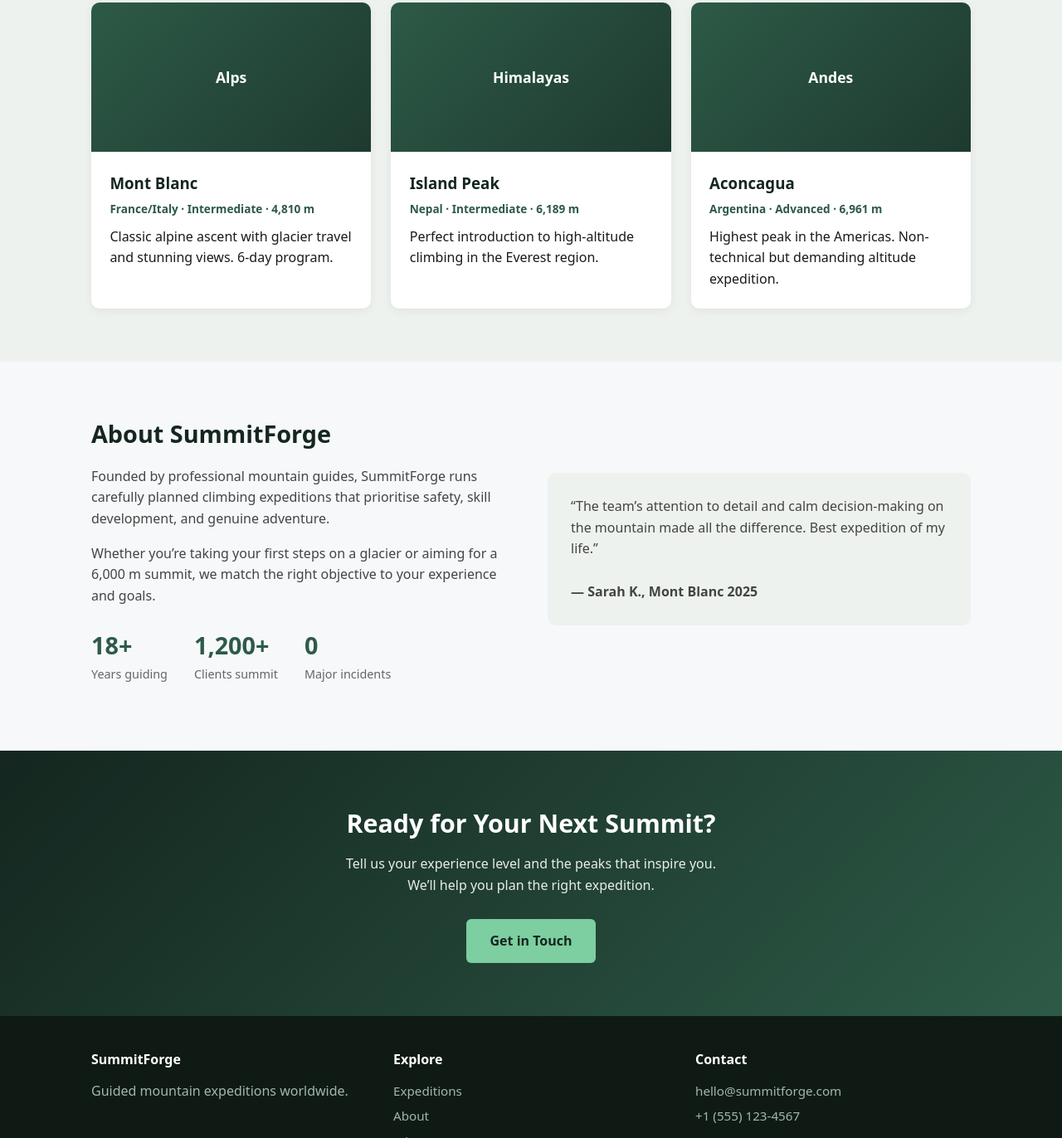
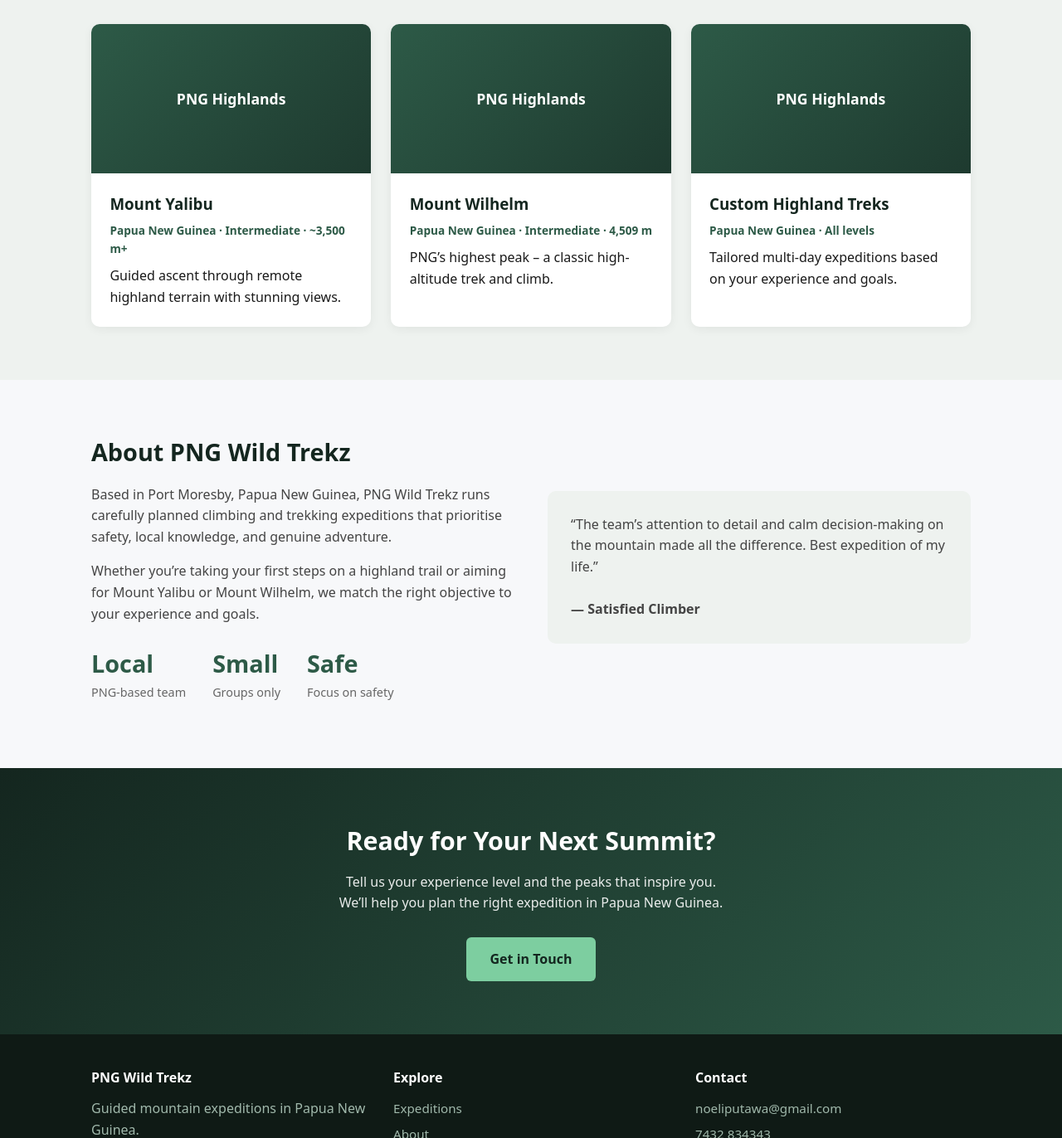
Before and after one commit to mangimosbi/pngwildtrekz, a plain HTML site: page index.html in a window 1280 px wide. Shown: the part 1428-2800 px from the top of the page at 83% size. Drawn offline with Linux system fonts and the light colour scheme.

Commit message:
Update index.html

```diff
--- a/index.html
+++ b/index.html
@@ -7,15 +7,14 @@
   <link rel="stylesheet" href="style.css">
 </head>
 <body>
-
   <!-- Header -->
   <header>
     <div class="container">
-      <a href="#" class="logo">Summit<span>Forge</span></a>
+      <a href="#" class="logo">PNG <span>Wild Trekz</span></a>
       <button class="menu-toggle" aria-label="Menu" onclick="document.querySelector('nav').classList.toggle('open')">☰</button>
       <nav>
-        <a href=climbs.html>Expeditions</a>
-        <a href=tips.html>About</a>
+        <a href="climbs.html">Expeditions</a>
+        <a href="tips.html">About</a>
         <a href="#why-us">Why Us</a>
         <a href="#contact">Contact</a>
       </nav>
@@ -26,7 +25,7 @@
   <section class="hero">
     <div class="container">
       <h1>Climb Higher.<br>Live Deeper.</h1>
-      <p>Guided mountain expeditionsTo the top of Mount Yalibu</p>
+      <p>Guided mountain expeditions to the top of Mount Yalibu</p>
       <a href="#expeditions" class="btn">View Expeditions</a>
       <a href="#contact" class="btn btn-outline">Plan Your Trip</a>
     </div>
@@ -36,12 +35,12 @@
   <section id="why-us">
     <div class="container">
       <h2 class="section-title">Why Climb With Us</h2>
-      <p class="section-subtitle">Professional guides, small groups, and a focus on safety and unforgettable experiences.</p>
+      <p class="section-subtitle">Professional guides, small groups, and a focus on safety and unforgettable experiences in Papua New Guinea.</p>
       <div class="features">
         <div class="feature-card">
           <div class="feature-icon">🧭</div>
           <h3>Expert Guides</h3>
-          <p>IFMGA-certified mountain guides with years of high-altitude experience.</p>
+          <p>Local mountain guides with deep knowledge of PNG’s peaks and trails.</p>
         </div>
         <div class="feature-card">
           <div class="feature-icon">🛡️</div>
@@ -55,8 +54,8 @@
         </div>
         <div class="feature-card">
           <div class="feature-icon">🌍</div>
-          <h3>Global Peaks</h3>
-          <p>Expeditions across the Alps, Andes, Himalayas, and New Zealand.</p>
+          <h3>PNG Peaks</h3>
+          <p>Expeditions focused on Mount Yalibu and the highlands of Papua New Guinea.</p>
         </div>
       </div>
     </div>
@@ -69,27 +68,27 @@
       <p class="section-subtitle">Hand-picked routes for different skill levels and seasons.</p>
       <div class="expedition-grid">
         <article class="expedition-card">
-          <div class="expedition-img">Alps</div>
+          <div class="expedition-img">PNG Highlands</div>
           <div class="expedition-body">
-            <h3>Mont Blanc</h3>
-            <p class="meta">France/Italy · Intermediate · 4,810 m</p>
-            <p>Classic alpine ascent with glacier travel and stunning views. 6-day program.</p>
+            <h3>Mount Yalibu</h3>
+            <p class="meta">Papua New Guinea · Intermediate · ~3,500 m+</p>
+            <p>Guided ascent through remote highland terrain with stunning views.</p>
           </div>
         </article>
         <article class="expedition-card">
-          <div class="expedition-img">Himalayas</div>
+          <div class="expedition-img">PNG Highlands</div>
           <div class="expedition-body">
-            <h3>Island Peak</h3>
-            <p class="meta">Nepal · Intermediate · 6,189 m</p>
-            <p>Perfect introduction to high-altitude climbing in the Everest region.</p>
+            <h3>Mount Wilhelm</h3>
+            <p class="meta">Papua New Guinea · Intermediate · 4,509 m</p>
+            <p>PNG’s highest peak – a classic high-altitude trek and climb.</p>
           </div>
         </article>
         <article class="expedition-card">
-          <div class="expedition-img">Andes</div>
+          <div class="expedition-img">PNG Highlands</div>
           <div class="expedition-body">
-            <h3>Aconcagua</h3>
-            <p class="meta">Argentina · Advanced · 6,961 m</p>
-            <p>Highest peak in the Americas. Non-technical but demanding altitude expedition.</p>
+            <h3>Custom Highland Treks</h3>
+            <p class="meta">Papua New Guinea · All levels</p>
+            <p>Tailored multi-day expeditions based on your experience and goals.</p>
           </div>
         </article>
       </div>
@@ -101,21 +100,21 @@
     <div class="container">
       <div class="about-content">
         <div class="about-text">
-          <h2>About SummitForge</h2>
-          <p>Founded by professional mountain guides, SummitForge runs carefully planned climbing expeditions that prioritise safety, skill development, and genuine adventure.</p>
-          <p>Whether you’re taking your first steps on a glacier or aiming for a 6,000 m summit, we match the right objective to your experience and goals.</p>
+          <h2>About PNG Wild Trekz</h2>
+          <p>Based in Port Moresby, Papua New Guinea, PNG Wild Trekz runs carefully planned climbing and trekking expeditions that prioritise safety, local knowledge, and genuine adventure.</p>
+          <p>Whether you’re taking your first steps on a highland trail or aiming for Mount Yalibu or Mount Wilhelm, we match the right objective to your experience and goals.</p>
           <div class="stats">
             <div class="stat">
-              <h4>18+</h4>
-              <p>Years guiding</p>
+              <h4>Local</h4>
+              <p>PNG-based team</p>
             </div>
             <div class="stat">
-              <h4>1,200+</h4>
-              <p>Clients summit</p>
+              <h4>Small</h4>
+              <p>Groups only</p>
             </div>
             <div class="stat">
-              <h4>0</h4>
-              <p>Major incidents</p>
+              <h4>Safe</h4>
+              <p>Focus on safety</p>
             </div>
           </div>
         </div>
@@ -123,19 +122,19 @@
           <p class="testimonial">
             “The team’s attention to detail and calm decision-making on the mountain made all the difference. Best expedition of my life.”
             <br><br>
-            <strong>— Sarah K., Mont Blanc 2025</strong>
+            <strong>— Satisfied Climber</strong>
           </p>
         </div>
       </div>
     </div>
   </section>
 
-  <!-- CTA -->
+  <!-- CTA / Contact -->
   <section class="cta" id="contact">
     <div class="container">
       <h2>Ready for Your Next Summit?</h2>
-      <p>Tell us your experience level and the peaks that inspire you. We’ll help you plan the right expedition.</p>
-      <a href="mailto:hello@summitforge.com" class="btn">Get in Touch</a>
+      <p>Tell us your experience level and the peaks that inspire you. We’ll help you plan the right expedition in Papua New Guinea.</p>
+      <a href="mailto:noeliputawa@gmail.com" class="btn">Get in Touch</a>
     </div>
   </section>
 
@@ -144,8 +143,9 @@
     <div class="container">
       <div class="footer-grid">
         <div>
-          <h4>SummitForge</h4>
-          <p>Guided mountain expeditions worldwide.</p>
+          <h4>PNG Wild Trekz</h4>
+          <p>Guided mountain expeditions in Papua New Guinea.<br>
+          Port Moresby, Papua New Guinea</p>
         </div>
         <div>
           <h4>Explore</h4>
@@ -155,15 +155,16 @@
         </div>
         <div>
           <h4>Contact</h4>
-          <a href="mailto:hello@summitforge.com">hello@summitforge.com</a>
-          <a href="#">+1 (555) 123-4567</a>
+          <a href="mailto:noeliputawa@gmail.com">noeliputawa@gmail.com</a>
+          <a href="tel:+6757432843434">7432 834343</a>
+          <a href="tel:+6757579299383">7579 234343</a>
         </div>
       </div>
       <div class="copyright">
-        &copy; 2026 SummitForge Expeditions. All rights reserved.
+        &copy; 2026 PNG Wild Trekz. All rights reserved.<br>
+        Noel Ipu Tawa · Port Moresby, Papua New Guinea
       </div>
     </div>
   </footer>
-
 </body>
 </html>
```
